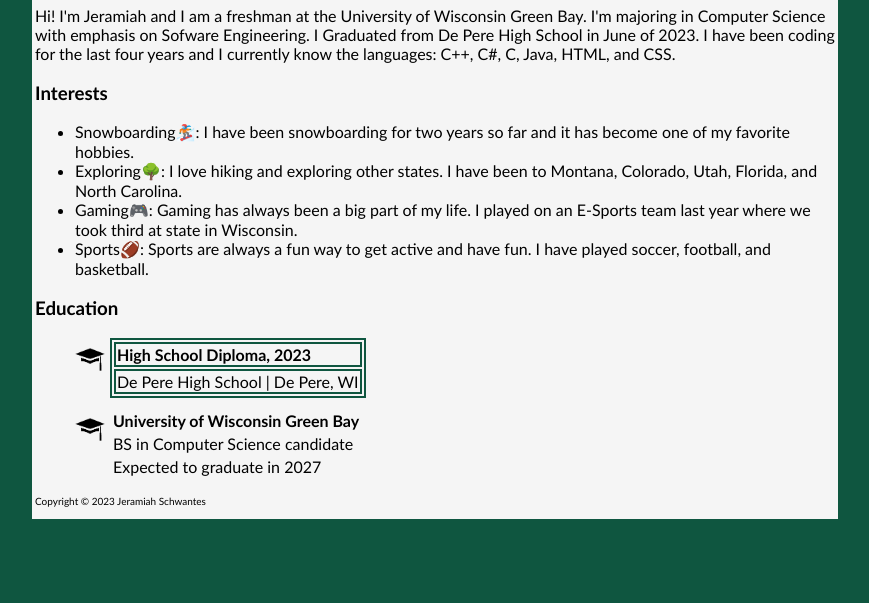
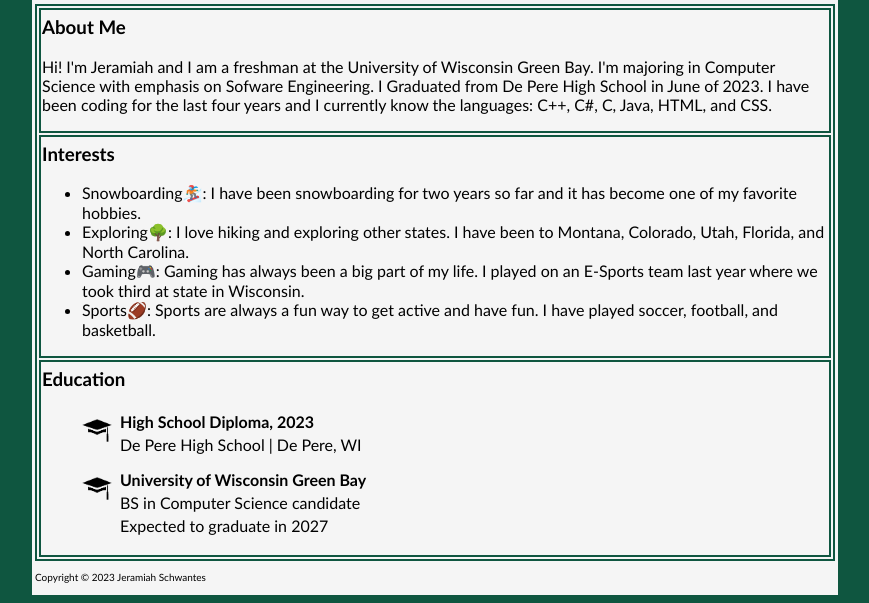
Before and after one commit to jeramiahschwantes/jeramiahschwantes.github.io, a plain HTML site: page index.html in a window 1280 px wide. Shown: the part 214-817 px from the top of the page, without its empty margins (205-1074 px from the left). Drawn offline with Linux system fonts and the light colour scheme.

Commit message:
Update index.html

```diff
--- a/index.html
+++ b/index.html
@@ -12,6 +12,7 @@
 		}
 		#heading {
 			color: #0f5640;
+			font-size: 20px;
 
 		}
         #fltrt {
@@ -47,6 +48,9 @@
         h1{
             margin-top: 0px;
         }
+		h3{
+			margin-top: 5px;
+		}
 	</style>
 	</head>
 
@@ -68,11 +72,17 @@
 
 		</div><!--End of the heading-->
 
+		<table class="tbbord"><!--Start of table with borders-->
+			<tr class="tbbord">
+				<td class="tbbord">
         <h3>About Me</h3>
         <p>Hi! I'm Jeramiah and I am a freshman at the University of Wisconsin Green Bay. I'm majoring in Computer Science with emphasis on Sofware Engineering. I Graduated from De Pere High School in June of 2023.
             I have been coding for the last four years and I currently know the languages: C++, C#, C, Java, HTML, and CSS.
         </p>
-
+	</td>
+			</tr>
+			<tr class="tbbord">
+				<td class="tbbord">
         <h3>Interests</h3>
         <ul><!--Start of Unordered List-->
             <li>Snowboarding🏂: I have been snowboarding for two years so far and it has become one of my favorite hobbies.</li>
@@ -80,17 +90,20 @@
             <li>Gaming🎮: Gaming has always been a big part of my life. I played on an E-Sports team last year where we took third at state in Wisconsin.</li>
             <li>Sports🏈: Sports are always a fun way to get active and have fun. I have played soccer, football, and basketball.</li>
         </ul><!--End of Unordered List | Includes Emojis-->
-
+	</td>
+		</tr>
+		<tr class="tbbord">
+			<td class="tbbord">
         <h3>Education</h3>
         <ol><!--Start of Ordered List-->
-            <li><table class="tbbord">
-                <tr class="tbbord">
-                    <th class="tbbord">High School Diploma, 2023</th>
+            <li><table>
+                <tr>
+                    <th>High School Diploma, 2023</th>
                 </tr>
-                <tr class="tbbord">
-                    <td class="tbbord">De Pere High School | De Pere, WI</td>
+                <tr>
+                    <td>De Pere High School | De Pere, WI</td>
                 </tr>
-            </table></li><!--Table with borders--><!--Not a fan of the look-->
+            </table></li><!--Table without borders-->
 
             <li><table>
                 <tr>
@@ -104,7 +117,9 @@
                 </tr>
             </table></li><!--Table without borders-->
         </ol> <!--End of Ordered List | Includes table with no border & table with border-->
-
+	</td>
+	</tr>
+	</table><!--End of table with borders-->
         <footer>
             <p id="cpy">Copyright &copy; 2023 Jeramiah Schwantes</p>
             <!--Special Character-->
```
